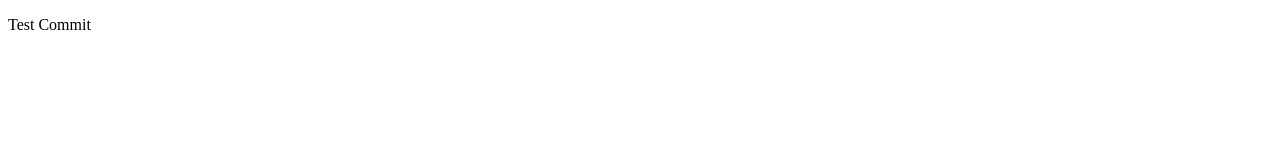
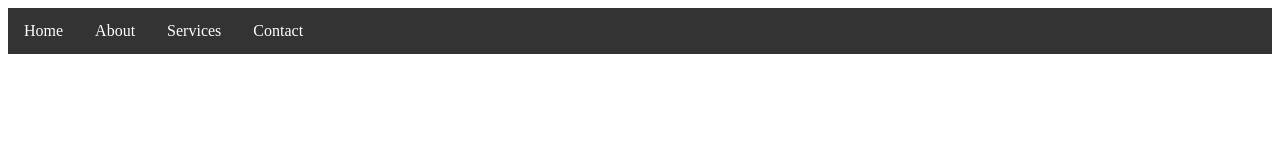
Before and after one commit to rishiiiidha/git-practice, a plain HTML site: page index.html in a window 1280 px wide. Drawn offline with Linux system fonts and the light colour scheme.

Commit message:
feature navbar

```diff
--- a/index.html
+++ b/index.html
@@ -4,8 +4,39 @@
     <meta charset="UTF-8">
     <meta name="viewport" content="width=device-width, initial-scale=1.0">
     <title>Document</title>
+    <style>
+    nav {
+        background-color: #333;
+        overflow: hidden;
+    }
+    nav ul {
+        list-style-type: none;
+        margin: 0;
+        padding: 0;
+    }
+    nav ul li {
+        float: left;
+    }
+    nav ul li a {
+        display: block;
+        color: white;
+        text-align: center;
+        padding: 14px 16px;
+        text-decoration: none;
+    }
+    nav ul li a:hover {
+        background-color: #111;
+    }
+</style>
 </head>
 <body>
-    <p>Test Commit</p>
+    <nav>
+    <ul>
+        <li><a href="#home">Home</a></li>
+        <li><a href="#about">About</a></li>
+        <li><a href="#services">Services</a></li>
+        <li><a href="#contact">Contact</a></li>
+    </ul>
+</nav>
 </body>
 </html>
```
